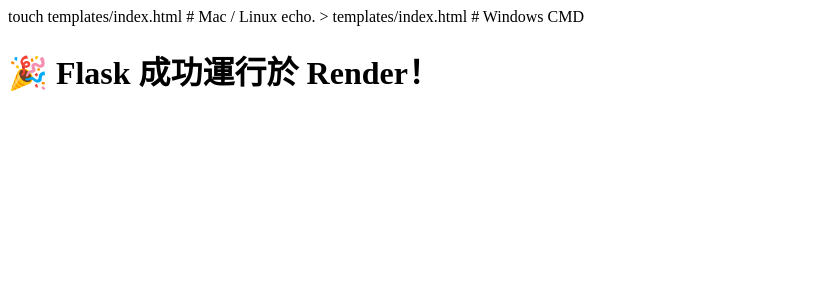
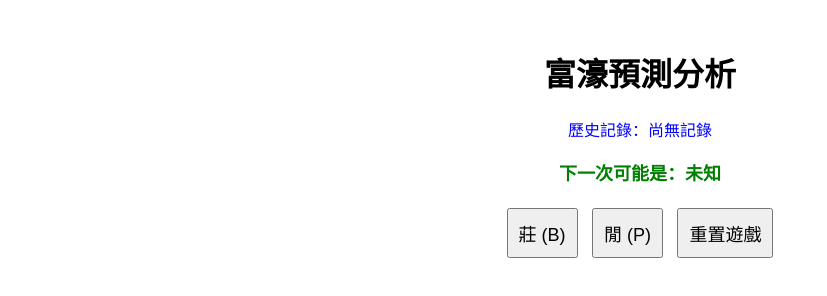
Before and after one commit to AAQ-Q/flask-render, a plain HTML site: page index.html in a window 1280 px wide. Shown: the whole page, without its empty margins (0-827 px from the left). Drawn offline with Linux system fonts and the light colour scheme.

Commit message:
Update index.html

```diff
--- a/index.html
+++ b/index.html
@@ -1,13 +1,68 @@
-touch templates/index.html  # Mac / Linux
-echo. > templates/index.html  # Windows CMD
 <!DOCTYPE html>
 <html lang="zh">
 <head>
     <meta charset="UTF-8">
     <meta name="viewport" content="width=device-width, initial-scale=1">
-    <title>Flask 部署成功</title>
+    <title>富濠預測分析</title>
+    <style>
+        body {
+            font-family: Arial, sans-serif;
+            text-align: center;
+        }
+        .container {
+            width: 50%;
+            margin: auto;
+            padding: 20px;
+        }
+        button {
+            font-size: 18px;
+            padding: 10px;
+            margin: 5px;
+        }
+        #history {
+            margin-top: 20px;
+            font-size: 16px;
+            color: blue;
+        }
+        #prediction {
+            font-size: 18px;
+            font-weight: bold;
+            color: green;
+        }
+    </style>
 </head>
 <body>
-    <h1>🎉 Flask 成功運行於 Render！</h1>
+    <div class="container">
+        <h1>富濠預測分析</h1>
+        <p id="history">歷史記錄：尚無記錄</p>
+        <p id="prediction">下一次可能是：未知</p>
+        <button onclick="updateResult('B')">莊 (B)</button>
+        <button onclick="updateResult('P')">閒 (P)</button>
+        <button onclick="resetGame()">重置遊戲</button>
+    </div>
+
+    <script>
+        function updateResult(result) {
+            fetch('/update_result', {
+                method: 'POST',
+                headers: { 'Content-Type': 'application/json' },
+                body: JSON.stringify({ result: result })
+            })
+            .then(response => response.json())
+            .then(data => {
+                document.getElementById("history").innerText = "歷史記錄：" + data.history.join("，");
+                document.getElementById("prediction").innerText = data.prediction;
+            });
+        }
+
+        function resetGame() {
+            fetch('/reset', { method: 'POST' })
+            .then(response => response.json())
+            .then(data => {
+                document.getElementById("history").innerText = "歷史記錄：尚無記錄";
+                document.getElementById("prediction").innerText = "下一次可能是：未知";
+            });
+        }
+    </script>
 </body>
 </html>
```
